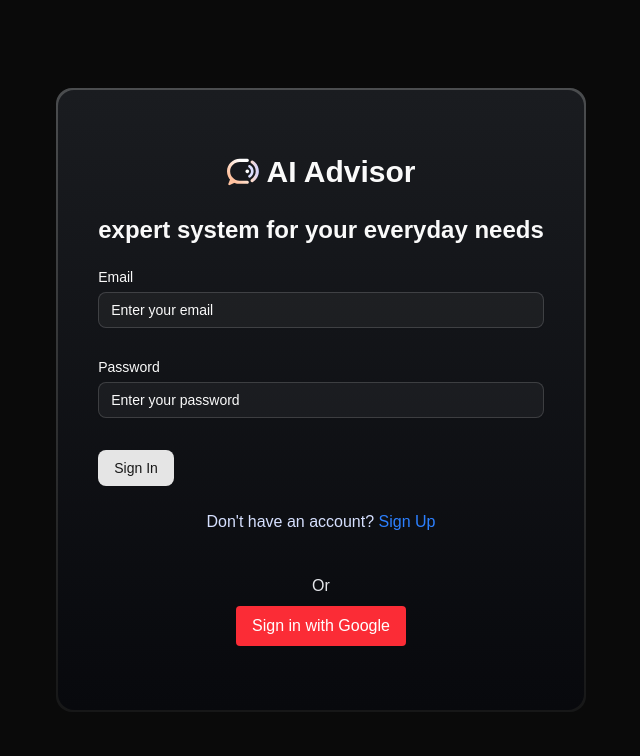
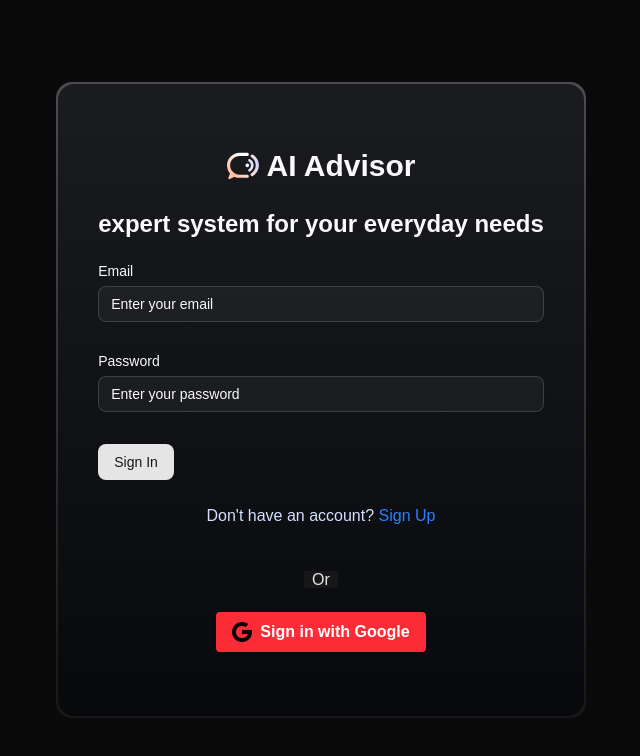
Before and after one commit to swarathesh/AI-Experts, a Next.js app: page /sign-in in a window 1280 px wide. Shown: the top 756 px of the page, without its empty margins (319-959 px from the left). Built offline with nearby package versions, Linux system fonts and the light colour scheme; no server answers; a web font is replaced by a local one.

Commit message:
styled google signin

```diff
--- a/components/AuthForm.tsx
+++ b/components/AuthForm.tsx
@@ -144,12 +144,15 @@
           </Link>
         </p>
         {/* Add Google Sign-Up Button */}
-        <div className="mt-4 text-center">
-          <p className="text-gray-200">Or</p>
+        <div className="mt-4 flex flex-col items-center">
+          <p className="text-gray-200 self-center relative px-4">
+            <span className="bg-card px-2">{`Or`}</span>
+          </p>
           <button
             onClick={handleGoogleSignIn}
-            className="google-signup-btn bg-red-500 text-white px-4 py-2 rounded mt-2"
+            className="google-signup-btn flex items-center justify-center bg-red-500 hover:bg-red-700 text-white font-semibold py-2 px-4 rounded shadow mt-5"
           >
+            <Image src="/google.png" alt="Google Icon" width={20} height={20} className="mr-2" />
             {isSingIn ? "Sign in with Google" : "Sign up with Google"}
           </button>
         </div>
```
Also changed, not shown: public/google.png (added).
